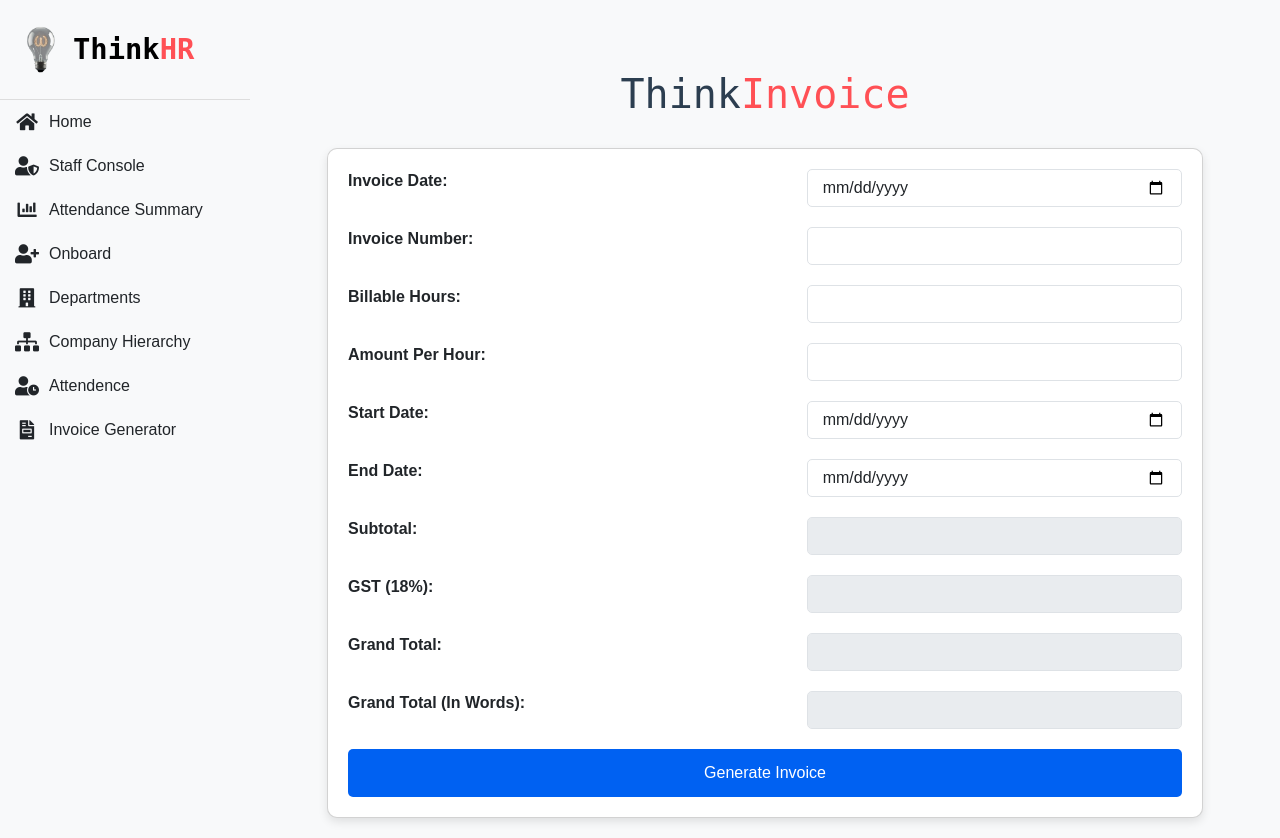
After one commit to Satya-Sreekar/ThinkHR, a Flask app: page /reciept in a window 1280 px wide. The commit adds this page. Run offline with Flask 3, Linux system fonts and the light colour scheme; some libraries are stand-ins or nearby versions.

Commit message:
Added Invoice Generation

```diff
--- a/ThinkHR.sql
+++ b/ThinkHR.sql
@@ -56,7 +56,9 @@ CREATE TABLE `staff` (
   `name` varchar(255) NOT NULL,
   `department` varchar(255) NOT NULL,
   `reportee` int(11) NOT NULL,
-  `email` varchar(100) DEFAULT NULL
+  `email` varchar(100) DEFAULT NULL,
+  `position` varchar(100) DEFAULT NULL,
+
 ) ENGINE=InnoDB DEFAULT CHARSET=utf8mb4 COLLATE=utf8mb4_general_ci;
 
 --
--- a/app.py
+++ b/app.py
@@ -1,7 +1,18 @@
-from flask import Flask, render_template, request, redirect, url_for, flash
+from flask import Flask, render_template, request, redirect, url_for, flash, session,send_file
 from flask_mysqldb import MySQL
 from datetime import datetime, timedelta
+from werkzeug.security import generate_password_hash, check_password_hash
+from flask_login import LoginManager, login_user, logout_user, login_required, current_user, UserMixin
+from docx import Document
+from docx.shared import Pt
+import docx2pdf
+from io import BytesIO
+from datetime import datetime, timedelta
 import yaml
+import pythoncom
+
+
+
 
 app = Flask(__name__)
 app.secret_key = 'your_secret_key'
@@ -16,6 +27,7 @@ app.config['MYSQL_PASSWORD'] = db_config['mysql_password']
 app.config['MYSQL_DB'] = db_config['mysql_db']
 
 mysql = MySQL(app)
+
 # Admin console for managing staff
 @app.route('/')
 def index():
@@ -241,5 +253,148 @@ def company_hierarchy():
 
     return render_template('hierarchy.html', tree_data=tree_data)
 
+@app.route('/attendence')
+def home():
+    cursor = mysql.connection.cursor()
+    cursor.execute("""
+    SELECT
+        s.id,
+        s.name,
+        d.name AS department,
+        CASE
+            WHEN (SELECT COUNT(*) FROM attendance a WHERE a.staff_id = s.id AND a.checkout_time IS NULL) > 0
+            THEN 'checked_in'
+            ELSE 'checked_out'
+        END AS attendance_status
+    FROM staff s
+    LEFT JOIN department d ON s.department = d.id
+""")
+
+    staff_list = cursor.fetchall()
+    return render_template('attendence.html', staff_list=staff_list)
+
+# Mark attendance
+@app.route('/checkin/<int:staff_id>', methods=['POST'])
+def checkin(staff_id):
+    cursor = mysql.connection.cursor()
+    cursor.execute("INSERT INTO attendance (staff_id, checkin_time) VALUES (%s, NOW())", [staff_id])
+    mysql.connection.commit()
+    flash('Staff checked in successfully!', 'success')
+    return redirect(url_for('home'))
+
+@app.route('/checkout/<int:staff_id>', methods=['POST'])
+def checkout(staff_id):
+    cursor = mysql.connection.cursor()
+    cursor.execute("""
+        UPDATE attendance
+        SET checkout_time = NOW()
+        WHERE staff_id = %s AND checkout_time IS NULL
+        ORDER BY checkin_time DESC LIMIT 1
+    """, [staff_id])
+    mysql.connection.commit()
+    flash('Staff checked out successfully!', 'success')
+    return redirect(url_for('home'))
+
+# Function to generate an invoice based on user input
+def generate_invoice(data):
+    # Load the template
+    doc = Document("invoice.docx")
+
+    # Update dynamic fields
+    for para in doc.paragraphs:
+        if "Grand Total:" in para.text:
+            para.text = f"Grand Total: Rupees {data['grand_total_text']} Rs.{data['grand_total']}/-"
+
+    # Update Table 1 (Header Details)
+    table1 = doc.tables[0]  # Assuming Table 1 holds header information
+    invoice_date = datetime.strptime(data["invoice_date"], "%Y-%m-%d").strftime("%B %d, %Y")
+    table1.rows[1].cells[0].text = invoice_date
+    run = table1.rows[1].cells[0].paragraphs[0].runs[0]
+    run.font.size = Pt(16)
+
+    table1.rows[1].cells[1].text = f"INVOICE#{data['invoice_number']}"
+    run = table1.rows[1].cells[1].paragraphs[0].runs[0]
+    run.font.size = Pt(16)
+
+    # Update Table 2 (Due Date)
+    table2 = doc.tables[1]  # Assuming Table 2 holds due date
+    invoice_date_obj = datetime.strptime(data["invoice_date"], "%Y-%m-%d")
+    due_date = (invoice_date_obj + timedelta(days=7)).strftime("%B %d, %Y")
+    table2.rows[1].cells[3].text = due_date
+
+
+
+    # Update Table 3 (Services Summary)
+    table3 = doc.tables[2]
+    new_row = table3.add_row()  # Add a new row for services
+    new_row.cells[0].text = "1"
+    new_row.cells[1].text = data["billable_hours"]
+    new_row.cells[2].text = f"Rs. {data['amount_per_hour']}"
+    new_row.cells[3].text = data["start_date"]
+    new_row.cells[4].text = data["end_date"]
+    new_row.cells[5].text = f"Rs. {data['subtotal']}"
+
+    # Update Table 5 (Totals Table)
+    table5 = doc.tables[4]  # Assuming Table 5 holds totals
+    table5.rows[0].cells[1].text = f"Rs. {data['subtotal']}"
+    table5.rows[1].cells[1].text = f"Rs. {data['gst']}"
+    table5.rows[2].cells[1].text = f"Rs. {data['grand_total']}"
+
+    # Save the modified document in memory
+    output_stream = BytesIO()
+    doc.save(output_stream)
+    output_stream.seek(0)
+
+    return output_stream
+@app.route('/reciept')
+def reciept():
+    return render_template('invoice_form.html')
+
+
+@app.route('/generate', methods=['POST'])
+def pdf_download():
+    file_name = generate()
+
+    try:
+        pythoncom.CoInitialize()
+        docx2pdf.convert(file_name)  # DOCX -> PDF (in-place or specify output path)
+    finally:
+        pythoncom.CoUninitialize()
+
+    pdf_file_name = file_name.replace("docx", "pdf")
+    return send_file(pdf_file_name, as_attachment=True)
+
+def generate():
+    # 1. Gather form data
+    form_data = request.form
+    invoice_data = {
+        "invoice_date": form_data.get("invoice_date"),
+        "invoice_number": form_data.get("invoice_number"),
+        "billable_hours": form_data.get("billable_hours"),
+        "amount_per_hour": form_data.get("amount_per_hour"),
+        "start_date": form_data.get("start_date"),
+        "end_date": form_data.get("end_date"),
+        "subtotal": form_data.get("subtotal"),
+        "gst": form_data.get("gst"),
+        "grand_total": form_data.get("grand_total"),
+        "grand_total_text": form_data.get("grand_total_text"),
+        "total_amount": form_data.get("total_amount"),
+    }
+
+    # 2. Generate the invoice (returns a BytesIO in-memory file)
+    invoice_file = generate_invoice(invoice_data)  # invoice_file is BytesIO
+
+    # 3. Choose the output filename
+    file_name = f"invoices/invoice_{invoice_data['invoice_number']}.docx"
+
+    # 4. Write the BytesIO object to an actual file on disk
+    with open(file_name, "wb") as f:
+        f.write(invoice_file.getvalue())
+
+    # 5. Return the name of the file (or handle as needed)
+    return file_name
+
+
+
 if __name__ == '__main__':
     app.run(debug=True, host='0.0.0.0')
--- a/templates/base.html
+++ b/templates/base.html
@@ -55,6 +55,19 @@
                     <i class="fas fa-sitemap"></i>
                     <span>Company Hierarchy</span>
                 </a>
+            </li>
+            <li class="nav-item">
+                <a class="nav-link text-dark" href="/attendence">
+                    <i class="fas fa-user-clock"></i>
+                    <span>Attendence</span>
+                </a>
+            </li>
+            <li class="nav-item">
+                <a class="nav-link text-dark" href="/reciept">
+                    <i class="fas fa-file-invoice"></i>
+                    <span>Invoice Generator</span>
+                </a>
+            </li>
         </ul>
     </div>
 
--- /dev/null
+++ b/templates/invoice_form.html
@@ -0,0 +1,325 @@
+{% extends "base.html" %}
+
+{% block title %}
+    Invoice Generator
+{% endblock %}
+
+{% block content %}
+    <link href="https://cdn.jsdelivr.net/npm/bootstrap@5.3.0-alpha1/dist/css/bootstrap.min.css" rel="stylesheet">
+    <style>
+        /* Custom Styles */
+        body {
+            font-family: 'Arial', sans-serif;
+            background-color: #f8f9fa;
+        }
+
+        .container {
+            max-width: 900px;
+            margin-top: 50px;
+        }
+
+        .card {
+            padding: 20px;
+            box-shadow: 0px 4px 10px rgba(0, 0, 0, 0.1);
+            border-radius: 10px;
+            background-color: #fff;
+        }
+
+        h1 {
+            font-size: 2.5rem;
+            text-align: center;
+            margin-bottom: 30px;
+            color: #2c3e50;
+        }
+
+        .form-label {
+            font-weight: bold;
+            margin-bottom: 10px;
+        }
+
+        .form-control {
+            border-radius: 5px;
+            padding: 15px;
+            font-size: 1rem;
+        }
+
+        .form-group {
+            margin-bottom: 20px;
+        }
+
+        .btn-primary {
+            background-color: #0061f2;
+            border: none;
+            border-radius: 5px;
+            padding: 12px 20px;
+            font-size: 1rem;
+            width: 100%;
+        }
+
+        .btn-primary:hover {
+            background-color: #004bb5;
+        }
+
+        .readonly-input {
+            background-color: #f1f1f1;
+            cursor: not-allowed;
+        }
+
+        /* Loader Overlay */
+        .loader-overlay {
+            position: fixed;
+            top: 0;
+            left: 0;
+            width: 100%;
+            height: 100%;
+            background-color: rgba(0,0,0,0.5);
+            display: none;  /* Hidden by default */
+            justify-content: center;
+            align-items: center;
+            z-index: 9999;
+        }
+
+        /* Two-column layout on larger screens */
+        @media (min-width: 768px) {
+            .form-group {
+                display: flex;
+                justify-content: space-between;
+            }
+
+            .form-group label {
+                width: 45%;
+            }
+
+            .form-group .form-control {
+                width: 45%;
+            }
+        }
+
+        @media (max-width: 576px) {
+            h1 {
+                font-size: 2rem;
+            }
+
+            .form-group label,
+            .form-group .form-control {
+                width: 100%;
+            }
+        }
+    </style>
+</head>
+<body>
+    <!-- Loader Overlay -->
+    <div id="loaderOverlay" class="loader-overlay">
+        <div class="spinner-border text-primary" role="status">
+            <span class="visually-hidden">Loading...</span>
+        </div>
+    </div>
+
+    <div class="container">
+        <h1 style="font-family: 'JetBrains Mono', monospace;">Think<span style="color: #FF5055;">Invoice</span></h1>
+        <div class="card">
+            <!-- We'll use a normal <form> but handle submission via JavaScript -->
+            <form id="invoiceForm" action="/generate" method="post">
+                <div class="form-group">
+                    <label for="invoice_date" class="form-label">Invoice Date:</label>
+                    <input type="date" id="invoice_date" name="invoice_date" class="form-control" required>
+                </div>
+
+                <div class="form-group">
+                    <label for="invoice_number" class="form-label">Invoice Number:</label>
+                    <input type="number" id="invoice_number" name="invoice_number" class="form-control" required>
+                </div>
+
+                <!-- Only numeric keypad on mobile -->
+                <div class="form-group">
+                    <label for="billable_hours" class="form-label">Billable Hours:</label>
+                    <input
+                        type="text"
+                        id="billable_hours"
+                        name="billable_hours"
+                        class="form-control"
+                        pattern="[0-9]*"
+                        inputmode="numeric"
+                        required
+                        oninput="calculateTotals()"
+                    >
+                </div>
+
+                <!-- Only numeric keypad on mobile -->
+                <div class="form-group">
+                    <label for="amount_per_hour" class="form-label">Amount Per Hour:</label>
+                    <input
+                        type="text"
+                        id="amount_per_hour"
+                        name="amount_per_hour"
+                        class="form-control"
+                        pattern="[0-9]*"
+                        inputmode="numeric"
+                        required
+                        oninput="calculateTotals()"
+                    >
+                </div>
+
+                <div class="form-group">
+                    <label for="start_date" class="form-label">Start Date:</label>
+                    <input type="date" id="start_date" name="start_date" class="form-control" required>
+                </div>
+
+                <div class="form-group">
+                    <label for="end_date" class="form-label">End Date:</label>
+                    <input type="date" id="end_date" name="end_date" class="form-control" required>
+                </div>
+
+                <div class="form-group">
+                    <label for="subtotal" class="form-label">Subtotal:</label>
+                    <input type="text" id="subtotal" name="subtotal" class="form-control readonly-input" readonly>
+                </div>
+
+                <div class="form-group">
+                    <label for="gst" class="form-label">GST (18%):</label>
+                    <input type="text" id="gst" name="gst" class="form-control readonly-input" readonly>
+                </div>
+
+                <div class="form-group">
+                    <label for="grand_total" class="form-label">Grand Total:</label>
+                    <input type="text" id="grand_total" name="grand_total" class="form-control readonly-input" readonly>
+                </div>
+
+                <div class="form-group">
+                    <label for="grand_total_text" class="form-label">Grand Total (In Words):</label>
+                    <input type="text" id="grand_total_text" name="grand_total_text" class="form-control readonly-input" required readonly>
+                </div>
+
+                <button type="submit" class="btn btn-primary">Generate Invoice</button>
+            </form>
+        </div>
+    </div>
+
+    <script>
+        // Intercept form submission to show loader, request PDF, and download it once complete
+        document.addEventListener("DOMContentLoaded", function() {
+            const form = document.getElementById('invoiceForm');
+            const loaderOverlay = document.getElementById('loaderOverlay');
+
+            form.addEventListener('submit', function(event) {
+                // Prevent normal form submission
+                event.preventDefault();
+
+                // Show loader
+                loaderOverlay.style.display = 'flex';
+
+                // Gather form data
+                const formData = new FormData(form);
+
+                // Send POST request to server endpoint
+                fetch(form.action, {
+                    method: 'POST',
+                    body: formData
+                })
+                .then(response => {
+                    if (!response.ok) {
+                        throw new Error('Network response was not OK');
+                    }
+                    return response.blob(); // We'll receive the PDF as a Blob
+                })
+                .then(blob => {
+                    // Create a temporary <a> tag to download the file
+                    const url = window.URL.createObjectURL(blob);
+                    const a = document.createElement('a');
+                    a.href = url;
+                    a.download = 'invoice.pdf';  // Set the filename as desired
+                    document.body.appendChild(a);
+                    a.click();
+                    a.remove();
+
+                    // Revoke the object URL after a short delay (for cleanup)
+                    setTimeout(() => URL.revokeObjectURL(url), 1000);
+                })
+                .catch(error => {
+                    console.error('Error generating invoice:', error);
+                    alert('Failed to generate invoice. Please try again.');
+                })
+                .finally(() => {
+                    // Hide loader (whether success or error)
+                    loaderOverlay.style.display = 'none';
+                });
+            });
+        });
+
+        function calculateTotals() {
+            const billableHours = parseFloat(document.getElementById("billable_hours").value) || 0;
+            const amountPerHour = parseFloat(document.getElementById("amount_per_hour").value) || 0;
+            const subtotal = billableHours * amountPerHour;
+            const gst = subtotal * 0.18;
+            const grandTotal = subtotal + gst;
+
+            // Update the display fields
+            document.getElementById("subtotal").value = subtotal.toFixed(2);
+            document.getElementById("gst").value = gst.toFixed(2);
+            document.getElementById("grand_total").value = grandTotal.toFixed(2);
+
+            // Update Grand Total in Words
+            document.getElementById("grand_total_text").value = convertNumberToWords(grandTotal);
+        }
+
+        function convertNumberToWords(amount) {
+            const unitNames = [
+                "", "One", "Two", "Three", "Four", "Five", "Six", "Seven", "Eight", "Nine",
+                "Ten", "Eleven", "Twelve", "Thirteen", "Fourteen", "Fifteen", "Sixteen",
+                "Seventeen", "Eighteen", "Nineteen"
+            ];
+            const tenNames = [
+                "", "", "Twenty", "Thirty", "Forty", "Fifty", "Sixty", "Seventy", "Eighty", "Ninety"
+            ];
+
+            let num = Math.floor(amount);
+            let paise = Math.round((amount - num) * 100);
+            let words = num === 0 ? "Zero" : convertIndianNumberSystem(num, unitNames, tenNames);
+
+            if (paise > 0) {
+                words += ` and ${convertIndianNumberSystem(paise, unitNames, tenNames)} Paise`;
+            }
+
+            return words + " Only";
+        }
+
+        function convertIndianNumberSystem(num, unitNames, tenNames) {
+            let words = "";
+
+            if (num >= 10000000) {
+                words += convertChunk(Math.floor(num / 10000000), unitNames, tenNames) + " Crore ";
+                num %= 10000000;
+            }
+            if (num >= 100000) {
+                words += convertChunk(Math.floor(num / 100000), unitNames, tenNames) + " Lakh ";
+                num %= 100000;
+            }
+            if (num >= 1000) {
+                words += convertChunk(Math.floor(num / 1000), unitNames, tenNames) + " Thousand ";
+                num %= 1000;
+            }
+            if (num >= 100) {
+                words += convertChunk(Math.floor(num / 100), unitNames, tenNames) + " Hundred ";
+                num %= 100;
+            }
+            if (num > 0) {
+                words += convertChunk(num, unitNames, tenNames);
+            }
+            return words.trim();
+        }
+
+        function convertChunk(num, unitNames, tenNames) {
+            let words = "";
+
+            if (num >= 20) {
+                const tens = Math.floor(num / 10);
+                words += tenNames[tens] + " ";
+                num = num % 10;
+            }
+            if (num > 0) {
+                words += unitNames[num] + " ";
+            }
+            return words.trim();
+        }
+    </script>
+{% endblock %}
```
Also changed, not shown: templates/attendence.html (added, +47 -0 lines), templates/login.html (added, +74 -0 lines), 3 other files.
